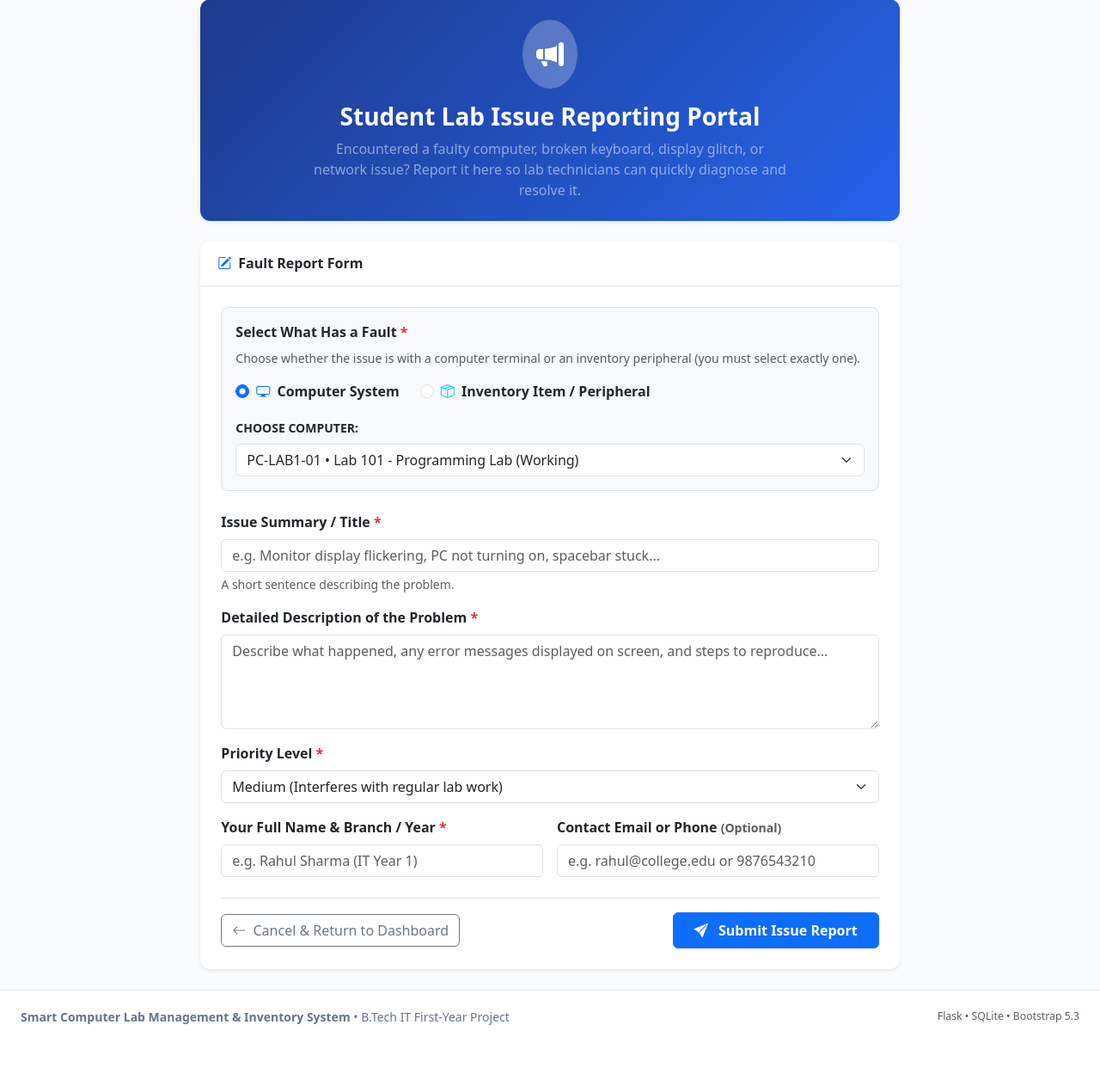
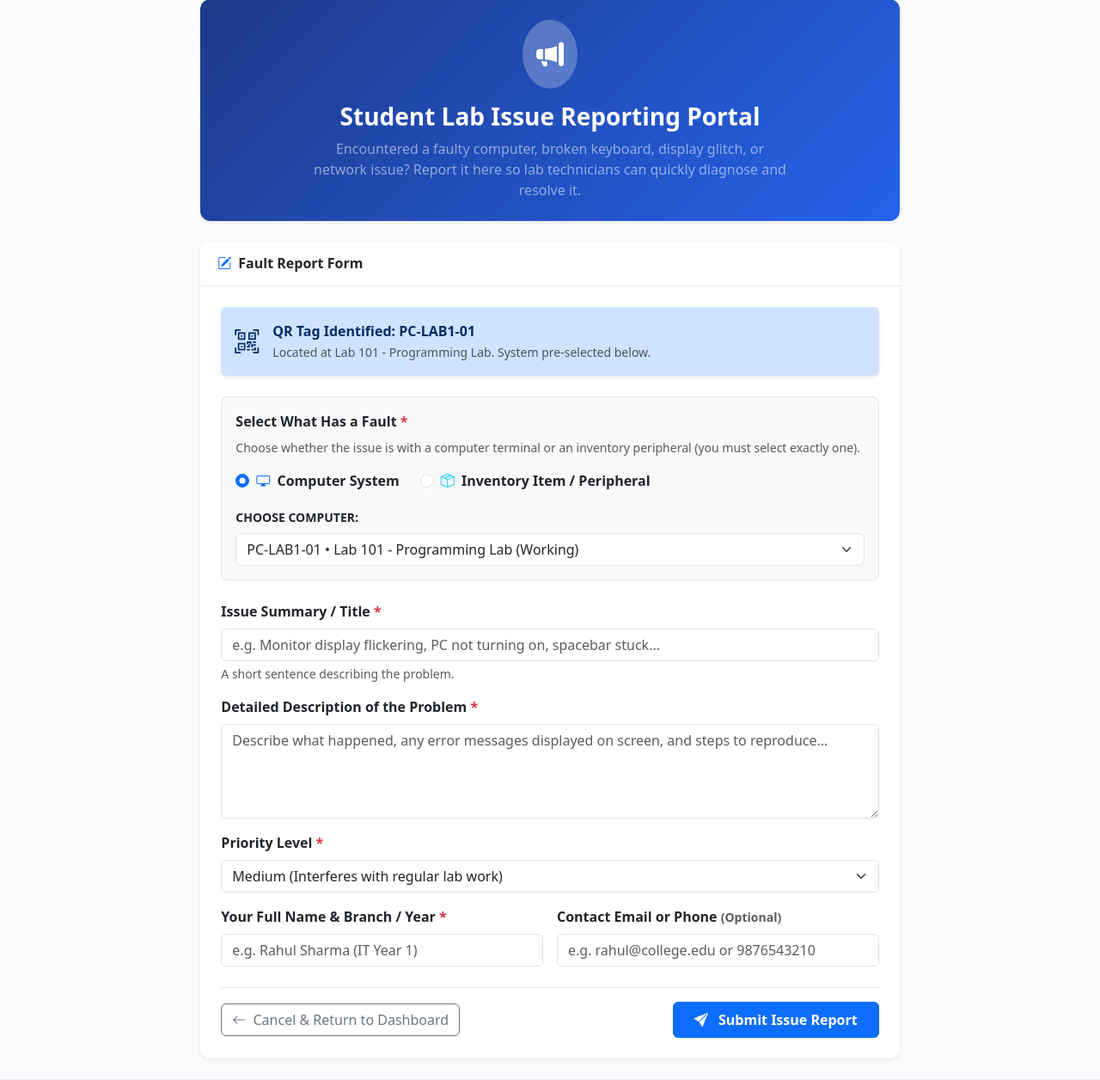
Before and after one commit to sasankkuchimanchi/Smart-Lab-Management-Fresh, a Flask app: page /student?computer_id=1 in a window 1280 px wide. Shown: the part 91-1347 px from the top of the page at 86% size. Before the commit the page ends 1283 px from the top, so only its background shows below. Run offline with Flask 3, Linux system fonts and the light colour scheme; data comes from the database, SQL or seed files in the repository.

Commit message:
fix(qr): link QR codes directly to student issue report form with preselected asset

```diff
--- a/app.py
+++ b/app.py
@@ -3,6 +3,7 @@ import io
 import datetime
 from datetime import date, timedelta
 from flask import Flask, render_template, request, redirect, url_for, flash, Response, abort
+from werkzeug.middleware.proxy_fix import ProxyFix
 import qrcode
 import qrcode.image.svg
 
@@ -36,6 +37,9 @@ def create_app(test_config=None):
     except OSError:
         pass
 
+    # Enable proxy headers support for cloud platforms like Render
+    app.wsgi_app = ProxyFix(app.wsgi_app, x_for=1, x_proto=1, x_host=1, x_prefix=1)
+
     app.teardown_appcontext(close_db)
 
     @app.template_filter('format_date')
@@ -58,18 +62,19 @@ def create_app(test_config=None):
     # -------------------------------------------------------------
     @app.route('/qr/<string:item_type>/<int:item_id>')
     def generate_qr(item_type, item_id):
-        """Generates an SVG QR code for either a computer or inventory item."""
+        """Generates an SVG QR code linking directly to the Student Fault Reporting Portal."""
         if item_type == 'computer':
-            item = query_db("SELECT asset_id, lab_location, status FROM computers WHERE id = ?", (item_id,), one=True)
+            item = query_db("SELECT id, asset_id FROM computers WHERE id = ?", (item_id,), one=True)
             if not item:
                 abort(404)
-            qr_content = f"SMARTLAB-PC | ID: {item['asset_id']} | Lab: {item['lab_location']} | Status: {item['status']}"
+            # Direct link so any smartphone camera opens the student portal with this computer selected!
+            qr_content = url_for('student_report', computer_id=item_id, _external=True)
         elif item_type == 'inventory':
-            item = query_db("SELECT item_name, serial_number, location, status FROM inventory WHERE id = ?", (item_id,), one=True)
+            item = query_db("SELECT id, item_name FROM inventory WHERE id = ?", (item_id,), one=True)
             if not item:
                 abort(404)
-            sn = item['serial_number'] or 'N/A'
-            qr_content = f"SMARTLAB-INV | Item: {item['item_name']} | S/N: {sn} | Loc: {item['location']} | Status: {item['status']}"
+            # Direct link so any smartphone camera opens the student portal with this item selected!
+            qr_content = url_for('student_report', inventory_id=item_id, _external=True)
         else:
             abort(400)
 
@@ -492,13 +497,22 @@ def create_app(test_config=None):
 
         selected_computer_id = request.args.get('computer_id', type=int)
         selected_inventory_id = request.args.get('inventory_id', type=int)
+        preselected_computer = None
+        preselected_inventory = None
+
+        if selected_computer_id:
+            preselected_computer = query_db("SELECT * FROM computers WHERE id = ?", (selected_computer_id,), one=True)
+        if selected_inventory_id:
+            preselected_inventory = query_db("SELECT * FROM inventory WHERE id = ?", (selected_inventory_id,), one=True)
 
         return render_template(
             'student/report.html',
             computers=computers,
             inventory_items=inventory_items,
             selected_computer_id=selected_computer_id,
-            selected_inventory_id=selected_inventory_id
+            selected_inventory_id=selected_inventory_id,
+            preselected_computer=preselected_computer,
+            preselected_inventory=preselected_inventory
         )
 
     @app.route('/student/confirmation/<int:id>')
--- a/templates/student/report.html
+++ b/templates/student/report.html
@@ -26,6 +26,24 @@
                 </h5>
             </div>
             <div class="card-body p-4">
+                {% if preselected_computer %}
+                    <div class="alert alert-primary d-flex align-items-center mb-4 shadow-sm border-0 bg-primary-subtle text-primary-emphasis">
+                        <i class="bi bi-qr-code-scan fs-3 me-3"></i>
+                        <div>
+                            <div class="fw-bold">QR Tag Identified: {{ preselected_computer.asset_id }}</div>
+                            <small class="text-muted">Located at {{ preselected_computer.lab_location }}. System pre-selected below.</small>
+                        </div>
+                    </div>
+                {% elif preselected_inventory %}
+                    <div class="alert alert-info d-flex align-items-center mb-4 shadow-sm border-0 bg-info-subtle text-info-emphasis">
+                        <i class="bi bi-qr-code-scan fs-3 me-3"></i>
+                        <div>
+                            <div class="fw-bold">QR Tag Identified: {{ preselected_inventory.item_name }}</div>
+                            <small class="text-muted">S/N: {{ preselected_inventory.serial_number or 'N/A' }} &bull; Location: {{ preselected_inventory.location }}. Pre-selected below.</small>
+                        </div>
+                    </div>
+                {% endif %}
+
                 <form method="POST" action="{{ url_for('student_report') }}" id="studentReportForm">
 
                     <!-- Asset Type Selection (Exactly One Required) -->
@@ -40,16 +58,16 @@
                         <div class="d-flex gap-4 mb-3">
                             <div class="form-check">
                                 <input class="form-check-input" type="radio" name="target_type" id="targetComputer" value="computer"
-                                       {% if not request.form.get('target_type') or request.form.get('target_type') == 'computer' %}checked{% endif %}
-                                       onchange="toggleAssetSelection()">
+                                       {% if (selected_inventory_id and not selected_computer_id) or request.form.get('target_type') == 'inventory' %}{% else %}checked{% endif %}
+                                       onchange="toggleAssetSelection(true)">
                                 <label class="form-check-label fw-semibold" for="targetComputer">
                                     <i class="bi bi-display text-primary me-1"></i> Computer System
                                 </label>
                             </div>
                             <div class="form-check">
                                 <input class="form-check-input" type="radio" name="target_type" id="targetInventory" value="inventory"
-                                       {% if request.form.get('target_type') == 'inventory' %}checked{% endif %}
-                                       onchange="toggleAssetSelection()">
+                                       {% if (selected_inventory_id and not selected_computer_id) or request.form.get('target_type') == 'inventory' %}checked{% endif %}
+                                       onchange="toggleAssetSelection(true)">
                                 <label class="form-check-label fw-semibold" for="targetInventory">
                                     <i class="bi bi-box-seam text-info me-1"></i> Inventory Item / Peripheral
                                 </label>
@@ -159,7 +177,7 @@
 
 {% block scripts %}
 <script>
-function toggleAssetSelection() {
+function toggleAssetSelection(clearOther = false) {
     const isComputer = document.getElementById('targetComputer').checked;
     const compDiv = document.getElementById('computerSelectionDiv');
     const invDiv = document.getElementById('inventorySelectionDiv');
@@ -169,17 +187,17 @@ function toggleAssetSelection() {
     if (isComputer) {
         compDiv.style.display = 'block';
         invDiv.style.display = 'none';
-        invSelect.value = '';
+        if (clearOther) invSelect.value = '';
     } else {
         compDiv.style.display = 'none';
         invDiv.style.display = 'block';
-        compSelect.value = '';
+        if (clearOther) compSelect.value = '';
     }
 }
 
-// Run on page load to restore state if form had validation errors
+// Run on page load to restore state without clearing preselected asset
 document.addEventListener('DOMContentLoaded', function() {
-    toggleAssetSelection();
+    toggleAssetSelection(false);
 });
 </script>
 {% endblock %}
```
Also changed, not shown: templates/computers/detail.html (+8 -2 lines), templates/inventory/detail.html (+8 -2 lines).
